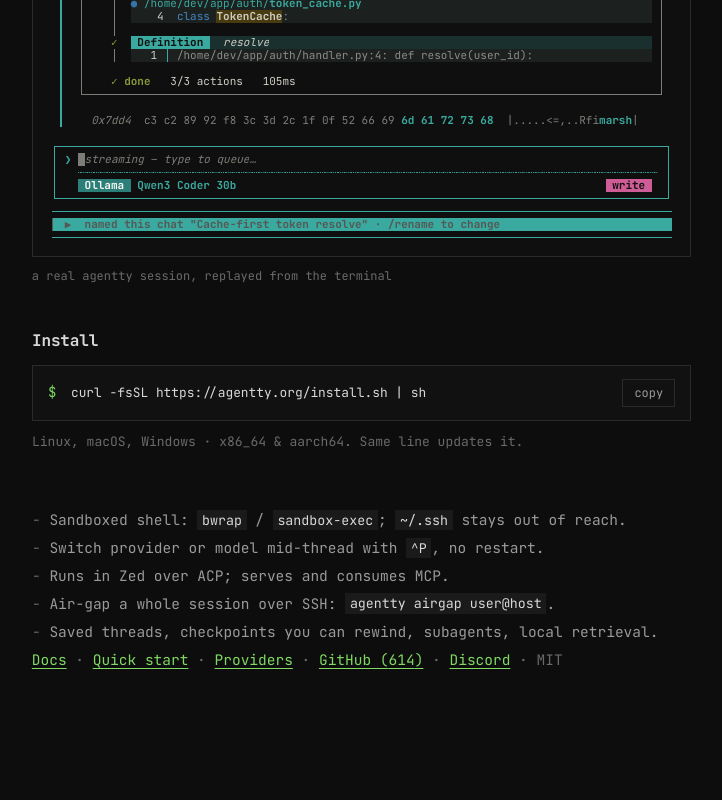
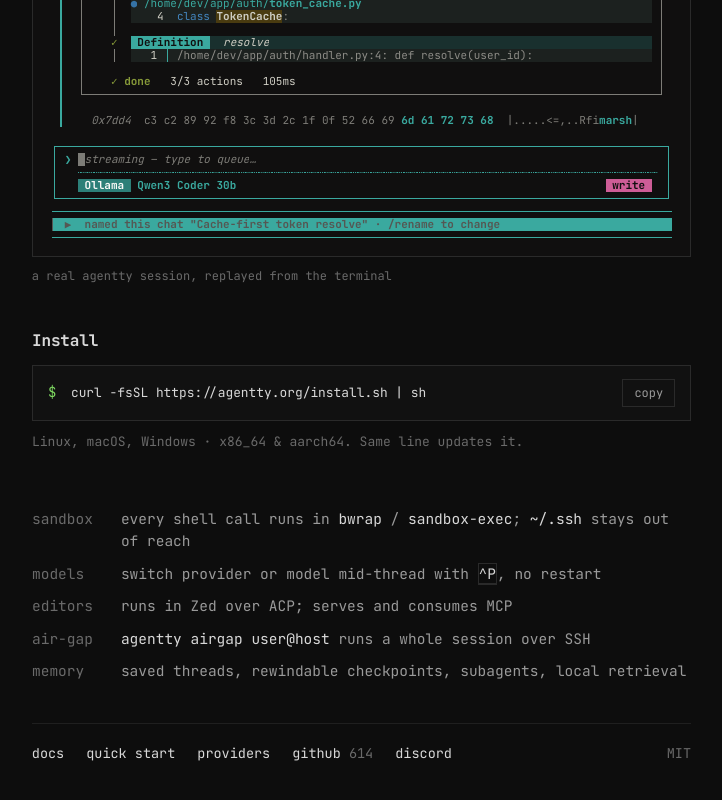
Before and after one commit to 1ay1/agentty.org, a Next.js app: page / in a window 1280 px wide. Shown: the part 483-1283 px from the top of the page, without its empty margins (45-767 px from the left). Before the commit the page ends 1222 px from the top, so only its background shows below. Built offline with nearby package versions, Linux system fonts and the light colour scheme.

Commit message:
Homepage: key/value facts and a quieter links row

```diff
--- a/app/minimal.css
+++ b/app/minimal.css
@@ -147,10 +147,15 @@ body:has(.home) .nav-links a:first-child { padding-left: 0; }
 .home { max-width: 760px; margin: 0; padding: 40px 24px 56px var(--gutter); text-align: left; }
 .home-logo { margin: 0 0 18px; }
 .home-logo .agentty-logo { margin: 0; font-size: clamp(6px, 1.6vw, 10px) !important; }
-.home-facts { list-style: none; padding: 0; margin: 0; color: var(--text-dim); }
-.home-facts li { margin: 0 0 4px; }
-.home-facts li::before { content: "- "; color: var(--text-faint); }
-.home-links { margin-top: 28px; color: var(--text-faint); }
+.home-facts { display: grid; grid-template-columns: max-content 1fr; gap: 10px 28px; margin: 0; line-height: 1.55; }
+.home-facts dt { color: var(--text-faint); }
+.home-facts dd { margin: 0; color: var(--text-dim); }
+.home-facts code, .home-facts kbd { background: none; padding: 0; font: inherit; color: var(--text); }
+.home-links { display: flex; flex-wrap: wrap; align-items: baseline; gap: 6px 22px; margin-top: 40px; padding-top: 18px; border-top: 1px solid var(--border-soft); font-size: 13.5px; }
+.home-links a { color: var(--text); text-decoration: none; }
+.home-links a:hover { color: var(--accent); text-decoration: underline; }
+.home-links a span, .home-license { color: var(--text-faint); }
+.home-license { margin-left: auto; }
 /* one line at any width: 43 chars × 0.6em advance ≈ 26em of content box */
 .home h1 { white-space: nowrap; font-size: min(24px, calc((min(760px, 100vw) - var(--gutter) - 24px) / 26.5)); margin: 0 0 6px; }
 
--- a/app/page.tsx
+++ b/app/page.tsx
@@ -26,21 +26,23 @@ export default function Home() {
       </section>
 
       <section>
-        <ul className="home-facts">
-          <li>Sandboxed shell: <code>bwrap</code> / <code>sandbox-exec</code>; <code>~/.ssh</code> stays out of reach.</li>
-          <li>Switch provider or model mid-thread with <code>^P</code>, no restart.</li>
-          <li>Runs in Zed over ACP; serves and consumes MCP.</li>
-          <li>Air-gap a whole session over SSH: <code>agentty airgap user@host</code>.</li>
-          <li>Saved threads, checkpoints you can rewind, subagents, local retrieval.</li>
-        </ul>
+        <dl className="home-facts">
+          <dt>sandbox</dt><dd>every shell call runs in <code>bwrap</code> / <code>sandbox-exec</code>; <code>~/.ssh</code> stays out of reach</dd>
+          <dt>models</dt><dd>switch provider or model mid-thread with <kbd>^P</kbd>, no restart</dd>
+          <dt>editors</dt><dd>runs in Zed over ACP; serves and consumes MCP</dd>
+          <dt>air-gap</dt><dd><code>agentty airgap user@host</code> runs a whole session over SSH</dd>
+          <dt>memory</dt><dd>saved threads, rewindable checkpoints, subagents, local retrieval</dd>
+        </dl>
       </section>
 
-      <p className="home-links">
-        <Link href="/docs">Docs</Link> · <Link href="/docs/quick-start">Quick start</Link> ·{" "}
-        <Link href="/docs/providers">Providers</Link> ·{" "}
-        <a href={repo.url} target="_blank" rel="noreferrer">GitHub ({starLabel})</a> ·{" "}
-        <a href={site.discord} target="_blank" rel="noopener noreferrer">Discord</a> · MIT
-      </p>
+      <nav className="home-links" aria-label="More">
+        <Link href="/docs">docs</Link>
+        <Link href="/docs/quick-start">quick start</Link>
+        <Link href="/docs/providers">providers</Link>
+        <a href={repo.url} target="_blank" rel="noreferrer">github <span>{starLabel}</span></a>
+        <a href={site.discord} target="_blank" rel="noopener noreferrer">discord</a>
+        <span className="home-license">MIT</span>
+      </nav>
     </div>
   );
 }
```
